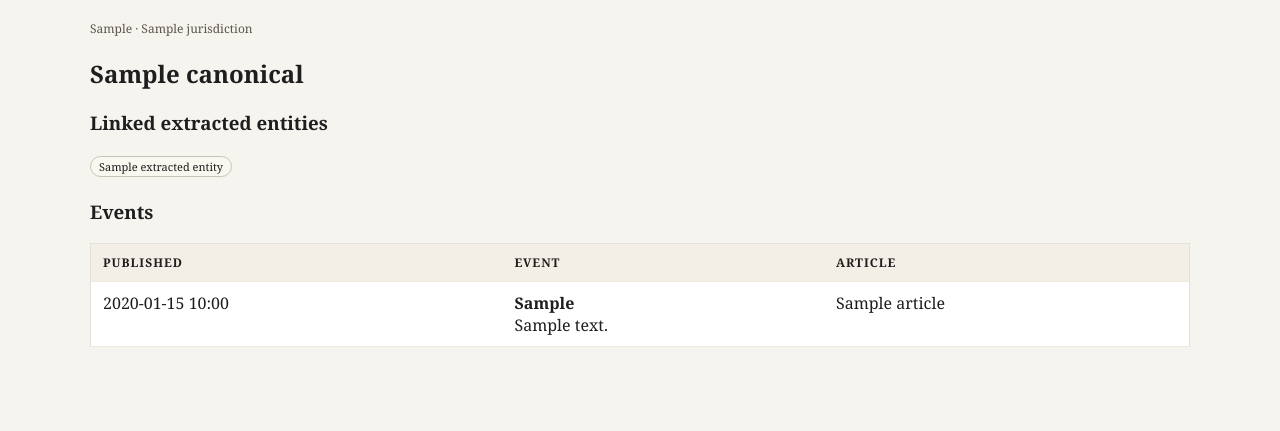
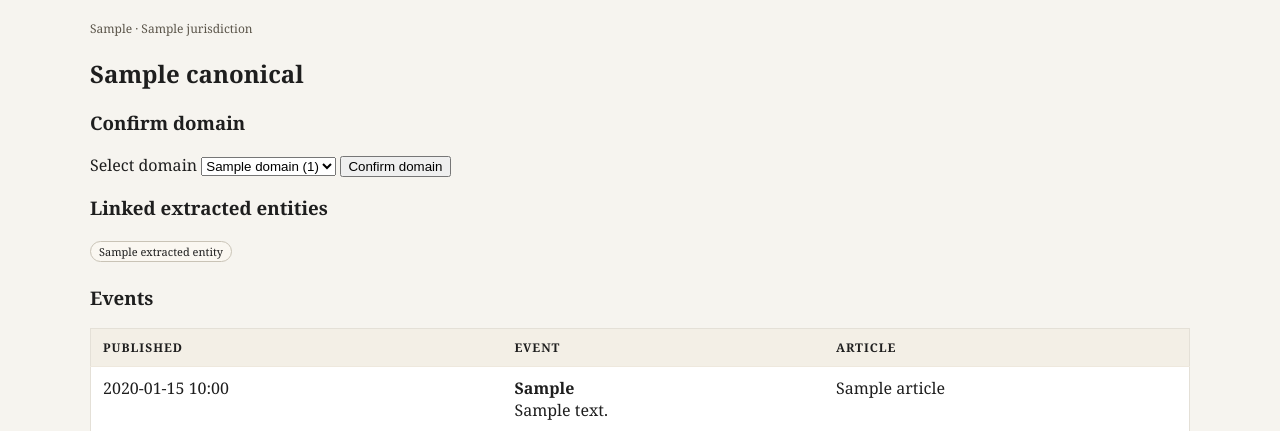
Before and after one commit to brandonorourke/strata, a FastAPI app: template apps/api/templates/canonical_detail.html in a window 1280 px wide. Shown: the part 100-531 px from the top of the page. Run offline with FastAPI, Linux system fonts and the light colour scheme; the template is opened without the code that fills it: most values are stand-ins (such as "Sample title", 1, 10 or a date in 2020); parts of the project's set-up code (start-up, migrations or seed data) failed here and were passed over.

Commit message:
Add domain confiramtion UI

```diff
--- a/apps/api/main.py
+++ b/apps/api/main.py
@@ -2,13 +2,13 @@
 
 from datetime import datetime, timedelta, timezone
 
-from fastapi import FastAPI, Request, HTTPException
+from fastapi import FastAPI, Request, HTTPException, Form
 from fastapi.templating import Jinja2Templates
 from sqlalchemy import select, func
 from sqlalchemy.orm import selectinload
 
 from strata_core.db import AsyncSessionLocal
-from strata_core.models import NewsArticle, ExtractedEvent, CanonicalEntity, EntityLink
+from strata_core.models import NewsArticle, ExtractedEvent, CanonicalEntity, EntityLink, ArticleDomain, ExtractedEntity
 
 app = FastAPI(title="Strata UI")
 templates = Jinja2Templates(directory="apps/api/templates")
@@ -278,6 +278,17 @@ async def canonical_detail(request: Request, canonical_id: int, limit: int = 200
         if canonical is None:
             raise HTTPException(status_code=404, detail="Canonical not found")
 
+        domains_stmt = (
+            select(ArticleDomain.domain, func.count(ArticleDomain.domain))
+            .join(ExtractedEntity, ExtractedEntity.article_id == ArticleDomain.article_id)
+            .join(EntityLink, EntityLink.extracted_entity_id == ExtractedEntity.id)
+            .where(EntityLink.canonical_entity_id == canonical_id)
+            .group_by(ArticleDomain.domain)
+            .order_by(func.count(ArticleDomain.domain).desc())
+        )
+        domains_result = await session.execute(domains_stmt)
+        candidate_domains = list(domains_result.all())
+
         events_stmt = (
             select(ExtractedEvent, NewsArticle)
             .join(EntityLink, EntityLink.extracted_entity_id == ExtractedEvent.entity_id)
@@ -295,5 +306,33 @@ async def canonical_detail(request: Request, canonical_id: int, limit: int = 200
             "request": request,
             "canonical": canonical,
             "events": events,
+            "candidate_domains": candidate_domains,
         },
     )
+
+
+@app.post("/admin/canonicals/{canonical_id}/confirm-domain")
+async def confirm_canonical_domain(request: Request, canonical_id: int, domain: str = Form(...)):
+    domain = domain.strip().lower()
+    if not domain:
+        raise HTTPException(status_code=400, detail="Domain is required")
+
+    async with AsyncSessionLocal() as session:
+        stmt = select(CanonicalEntity).where(CanonicalEntity.id == canonical_id)
+        result = await session.execute(stmt)
+        canonical = result.scalar_one_or_none()
+        if canonical is None:
+            raise HTTPException(status_code=404, detail="Canonical not found")
+
+        canonical.confirmed_domain = domain
+        try:
+            await session.commit()
+            await session.refresh(canonical)
+        except Exception as e:
+            await session.rollback()
+            raise HTTPException(status_code=500, detail=str(e))
+
+    return templates.TemplateResponse(
+        "canonical_confirmed.html",
+        {"request": request, "canonical": canonical},
+    )
--- a/apps/api/templates/canonical_detail.html
+++ b/apps/api/templates/canonical_detail.html
@@ -5,6 +5,21 @@
     {% if canonical.jurisdiction %}{% if canonical.confirmed_domain %} · {% endif %}{{ canonical.jurisdiction }}{% endif %}
   </div>
   <h2>{{ canonical.canonical_name }}</h2>
+
+  <h3>Confirm domain</h3>
+  {% if candidate_domains %}
+    <form method="post" action="/admin/canonicals/{{ canonical.id }}/confirm-domain">
+      <label for="domain">Select domain</label>
+      <select id="domain" name="domain">
+        {% for domain, count in candidate_domains %}
+          <option value="{{ domain }}">{{ domain }} ({{ count }})</option>
+        {% endfor %}
+      </select>
+      <button type="submit">Confirm domain</button>
+    </form>
+  {% else %}
+    <div class="meta">No candidate domains found for this canonical.</div>
+  {% endif %}
 
   <h3>Linked extracted entities</h3>
   {% if canonical.entity_links %}
--- a/requirements.txt
+++ b/requirements.txt
@@ -4,6 +4,7 @@
 # Web server (not used yet — keep >= unless you're actively building the API)
 fastapi==0.115
 uvicorn[standard]==0.30
+python-multipart==0.0.9
 jinja2==3.1.4
 
 # Database + ORM
```
Also changed, not shown: apps/api/templates/canonical_confirmed.html (added, +11 -0 lines).
